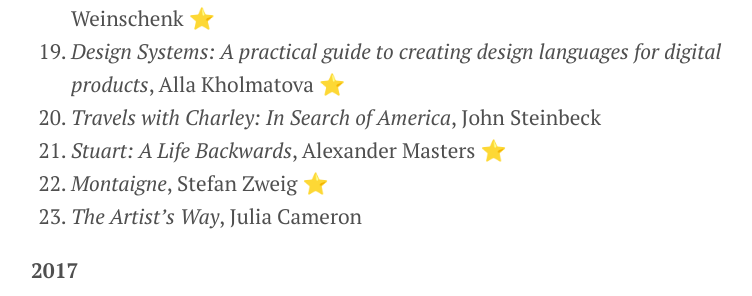
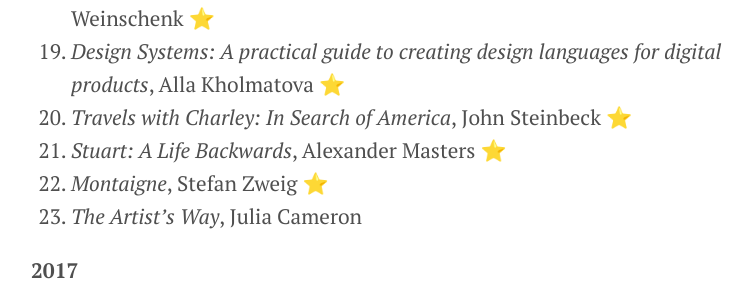
Before and after one commit to irenealgi/irenealegre.com, a Jekyll site: the page built from reading-list.md, in a window 1280 px wide and 900 px high, scrolled down 929 px. Shown: the part 157-453 px from the top of the window, without its empty margins (244-996 px from the left). Built offline with Jekyll 4.4.1, drawn with Linux system fonts in a browser that asks for light colours.

Commit message:
Updating stars
Former-commit-id: 46d6ec8525d3ecd324db9847b515ceeffe945327

```diff
--- a/reading-list.md
+++ b/reading-list.md
@@ -25,7 +25,7 @@ I'm proud of my reading list, and how it's improved over the years. I began read
 8. *Messy: The Power of Disorder to Transform Our Lives*, Tim Harford ⭐️
 9. *100 Things Every Designer Needs to Know about People*, Susan M. Weinschenk ⭐️
 10. *Design Systems: A practical guide to creating design languages for digital products*, Alla Kholmatova ⭐️
-11. *Travels with Charley: In Search of America*, John Steinbeck
+11. *Travels with Charley: In Search of America*, John Steinbeck ⭐️
 12. *Stuart: A Life Backwards*, Alexander Masters ⭐️
 13. *Montaigne*, Stefan Zweig ⭐️
 14. *The Artist's Way*, Julia Cameron
```
